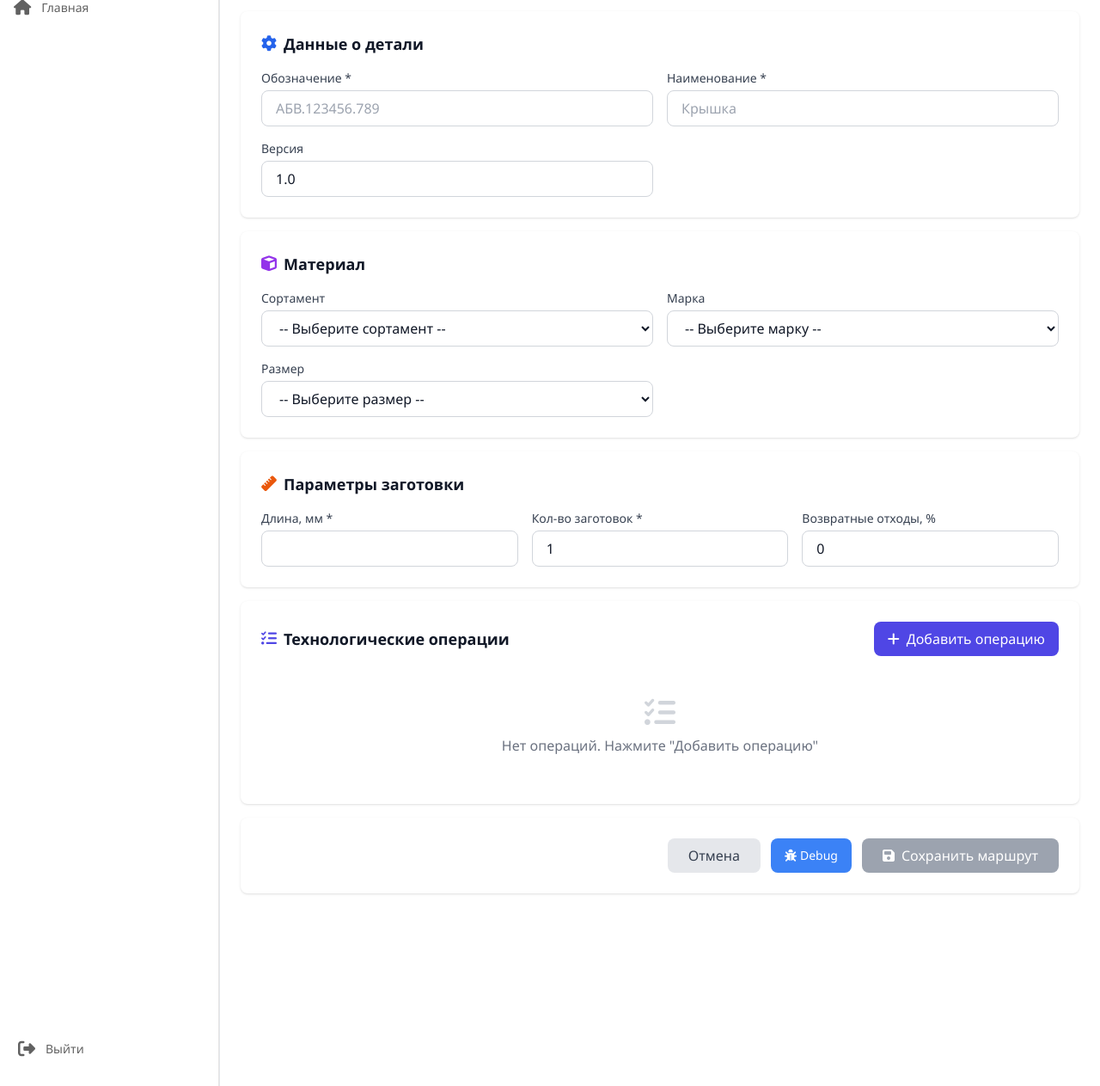
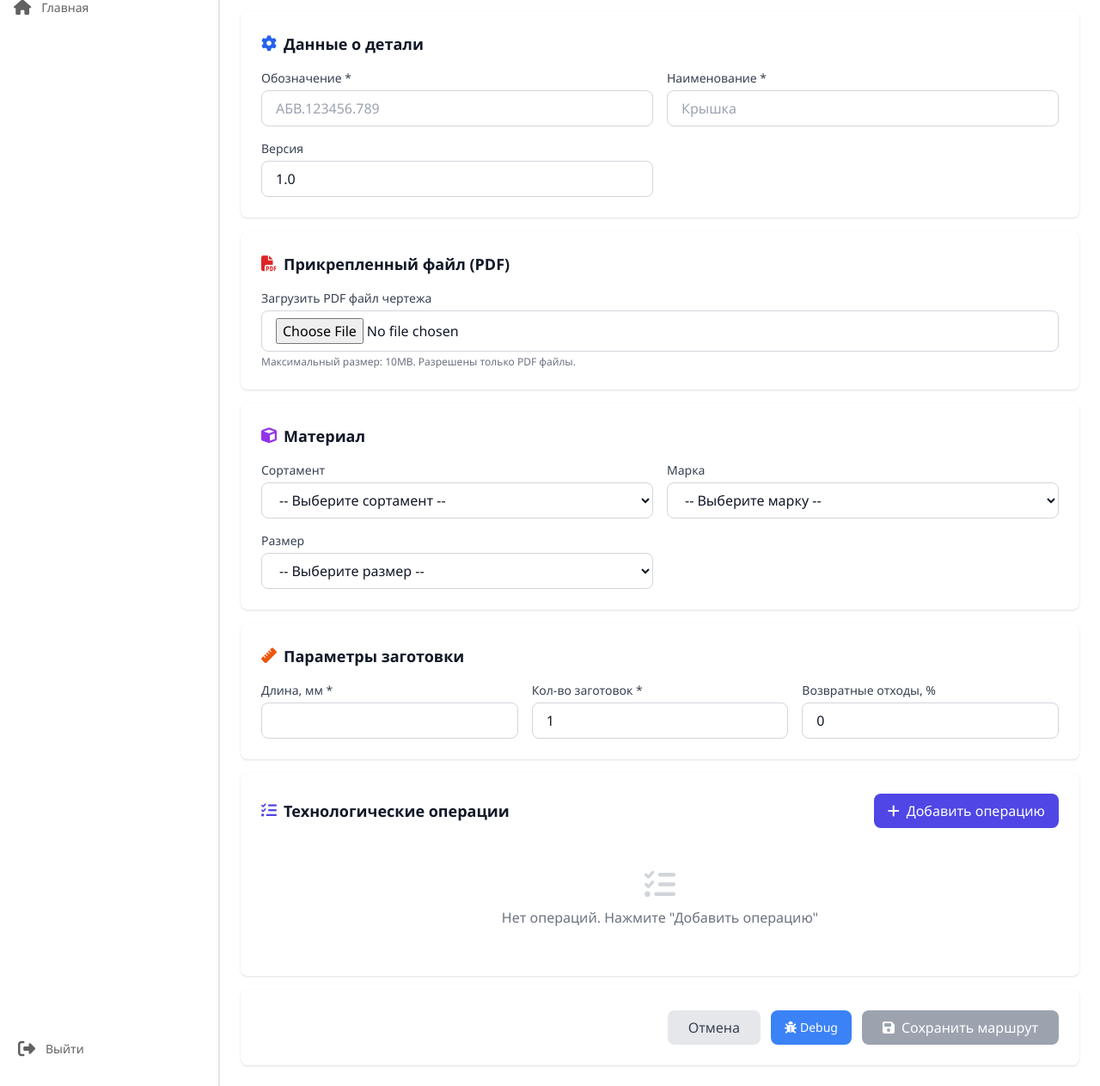
Before and after one commit to roma-brat/scklad-fastAPI, a FastAPI app: page /routes/create in a window 1280 px wide. Shown: the part 84-1347 px from the top of the page at 86% size. Run offline with FastAPI, Linux system fonts and the light colour scheme; the visitor is signed in with stand-in values (Sample User, id 1); data that the repository does not hold is empty; some libraries are stand-ins or nearby versions.

Commit message:
Add PDF support for routes and fix UI issues
- Add PDF file upload/view/delete for routes
- Fix operation dialog buttons (close, save)
- Fix edit route modal opening
- Add event handlers for Alpine.js integration
- Fix infinite recursion in editOperation function
- Add route edit mode in create page

```diff
--- /dev/null
+++ b/migrations/add_route_pdf_column.sql
@@ -0,0 +1,35 @@
+-- Миграция: добавить колонку pdf_file для хранения PDF файла маршрута
+-- Выполнить: psql -U postgres -d sklad_db -f migrate_add_route_pdf.sql
+
+-- Проверяем существование колонки и добавляем если нет
+DO $$
+BEGIN
+    -- Проверяем, есть ли колонка pdf_file в таблице detail_routes
+    IF NOT EXISTS (
+        SELECT 1 FROM information_schema.columns
+        WHERE table_name = 'detail_routes' AND column_name = 'pdf_file'
+    ) THEN
+        ALTER TABLE detail_routes ADD COLUMN pdf_file VARCHAR(500);
+        RAISE NOTICE 'Колонка pdf_file добавлена в таблицу detail_routes';
+    ELSE
+        RAISE NOTICE 'Колонка pdf_file уже существует в таблице detail_routes';
+    END IF;
+
+    -- Проверяем существование колонки pdf_path
+    IF NOT EXISTS (
+        SELECT 1 FROM information_schema.columns
+        WHERE table_name = 'detail_routes' AND column_name = 'pdf_path'
+    ) THEN
+        ALTER TABLE detail_routes ADD COLUMN pdf_path VARCHAR(500);
+        RAISE NOTICE 'Колонка pdf_path добавлена в таблицу detail_routes';
+    END IF;
+
+    -- Проверяем существование колонки pdf_data
+    IF NOT EXISTS (
+        SELECT 1 FROM information_schema.columns
+        WHERE table_name = 'detail_routes' AND column_name = 'pdf_data'
+    ) THEN
+        ALTER TABLE detail_routes ADD COLUMN pdf_data TEXT;
+        RAISE NOTICE 'Колонка pdf_data добавлена в таблицу detail_routes';
+    END IF;
+END $$;
--- a/templates/routes/create.html
+++ b/templates/routes/create.html
@@ -8,11 +8,11 @@
 </style>
 
 <div x-data="routeForm()" x-init="initEditMode()" class="h-full flex flex-col bg-white">
-    <!-- Header -->
+<!-- Header -->
     <div class="bg-green-50 border-b border-green-100 px-4 sm:px-6 py-4">
         <div class="flex items-center justify-between">
             <h1 class="text-2xl sm:text-3xl font-bold text-green-700">
-                <i class="fas fa-route mr-2"></i>{% if is_edit_mode %}Редактирование{% else %}Создание{% endif %} маршрута обработки
+                <i class="fas fa-route mr-2"></i>{% if is_edit_mode %}Редактирование маршрута{% else %}Создание маршрута обработки{% endif %}
             </h1>
             <a href="/routes" class="px-4 py-2 bg-gray-600 text-white rounded-lg hover:bg-gray-700 transition-colors">
                 <i class="fas fa-times mr-2"></i>Отмена
@@ -21,7 +21,7 @@
     </div>
 
     <!-- Form -->
-    <form action="/routes/create" method="POST" class="flex-1 overflow-y-auto p-4 sm:p-6" @submit="prepareSubmit">
+    <form action="/routes/create" method="POST" enctype="multipart/form-data" class="flex-1 overflow-y-auto p-4 sm:p-6" @submit="prepareSubmit">
         <input type="hidden" name="operations" :value="operationsJson">
 
         <!-- Секция 1: Данные о детали -->
@@ -52,6 +52,33 @@
                     <label class="block text-sm font-medium text-gray-700 mb-1">Версия</label>
                     <input type="text" name="version" value="1.0"
                            class="w-full px-4 py-2 border border-gray-300 rounded-lg focus:ring-2 focus:ring-green-500 bg-white text-gray-900">
+                </div>
+            </div>
+        </div>
+
+        <!-- Секция PDF: Прикрепленный файл -->
+        <div class="bg-white rounded-lg shadow p-4 sm:p-6 mb-4">
+            <h2 class="text-lg font-semibold text-gray-900 mb-4 flex items-center">
+                <i class="fas fa-file-pdf mr-2 text-red-600"></i>Прикрепленный файл (PDF)
+            </h2>
+            <div class="space-y-3">
+                <div>
+                    <label class="block text-sm font-medium text-gray-700 mb-1">Загрузить PDF файл чертежа</label>
+                    <input type="file" name="pdf_file" accept=".pdf"
+                           class="w-full px-4 py-2 border border-gray-300 rounded-lg focus:ring-2 focus:ring-green-500 bg-white text-gray-900 file:mr-4 file:py-2 file:px-4 file:rounded-lg file:border-0 file:text-sm file:font-semibold file:bg-red-50 file:text-red-700 hover:file:bg-red-100"
+                           id="pdf-upload">
+                    <p class="text-xs text-gray-500 mt-1">Максимальный размер: 10MB. Разрешены только PDF файлы.</p>
+                </div>
+                <div id="pdf-preview" class="hidden">
+                    <div class="flex items-center justify-between bg-red-50 rounded-lg p-3">
+                        <div class="flex items-center space-x-2">
+                            <i class="fas fa-file-pdf text-red-600"></i>
+                            <span class="text-sm text-gray-700" id="pdf-filename"></span>
+                        </div>
+                        <button type="button" onclick="removePdf()" class="text-red-600 hover:text-red-800">
+                            <i class="fas fa-times"></i>
+                        </button>
+                    </div>
                 </div>
             </div>
         </div>
@@ -456,5 +483,56 @@ function routeForm() {
         },
     }
 }
+
+// Обработка загрузки PDF
+let selectedPdfFile = null;
+
+document.getElementById('pdf-upload')?.addEventListener('change', function(e) {
+    const file = e.target.files[0];
+    if (!file) return;
+
+    if (!file.name.toLowerCase().endsWith('.pdf')) {
+        alert('Разрешены только PDF файлы!');
+        this.value = '';
+        return;
+    }
+
+    if (file.size > 10 * 1024 * 1024) {
+        alert('Максимальный размер файла: 10MB!');
+        this.value = '';
+        return;
+    }
+
+    selectedPdfFile = file;
+    document.getElementById('pdf-filename').textContent = file.name;
+    document.getElementById('pdf-preview').classList.remove('hidden');
+});
+
+function removePdf() {
+    selectedPdfFile = null;
+    document.getElementById('pdf-upload').value = '';
+    document.getElementById('pdf-preview').classList.add('hidden');
+}
+
+// Функция для загрузки PDF после создания маршрута
+async function uploadPdfAfterRouteCreate(routeId) {
+    if (!selectedPdfFile) return;
+
+    const formData = new FormData();
+    formData.append('file', selectedPdfFile);
+
+    try {
+        const response = await fetch(`/routes/${routeId}/pdf/upload`, {
+            method: 'POST',
+            body: formData
+        });
+        const data = await response.json();
+        if (!data.success) {
+            console.error('Ошибка загрузки PDF:', data.error);
+        }
+    } catch (error) {
+        console.error('Ошибка загрузки PDF:', error);
+    }
+}
 </script>
 {% endblock %}
--- a/templates/routes/list.html
+++ b/templates/routes/list.html
@@ -135,7 +135,7 @@
                         {% endif %}
 
                         <!-- Edit Route -->
-                        <a href="/routes/{{ route.id }}"
+                        <a href="/routes/{{ route.id }}" hx-boost="false" target="_top"
                            class="p-1.5 rounded hover:bg-gray-100 transition-colors inline-block"
                            title="Редактировать маршрут">
                             <i class="fas fa-edit text-green-600 text-sm"></i>
```
Also changed, not shown: templates/planning/calendar.html (+29 -0 lines).
